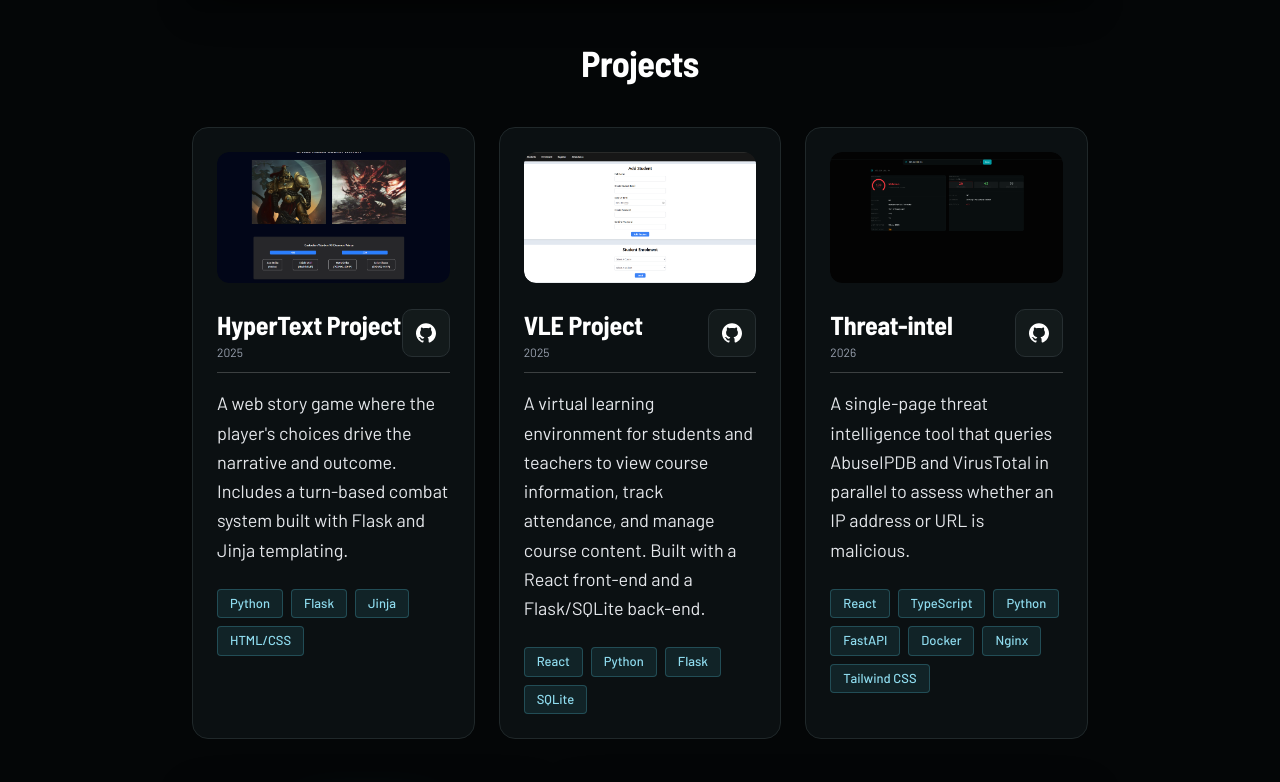
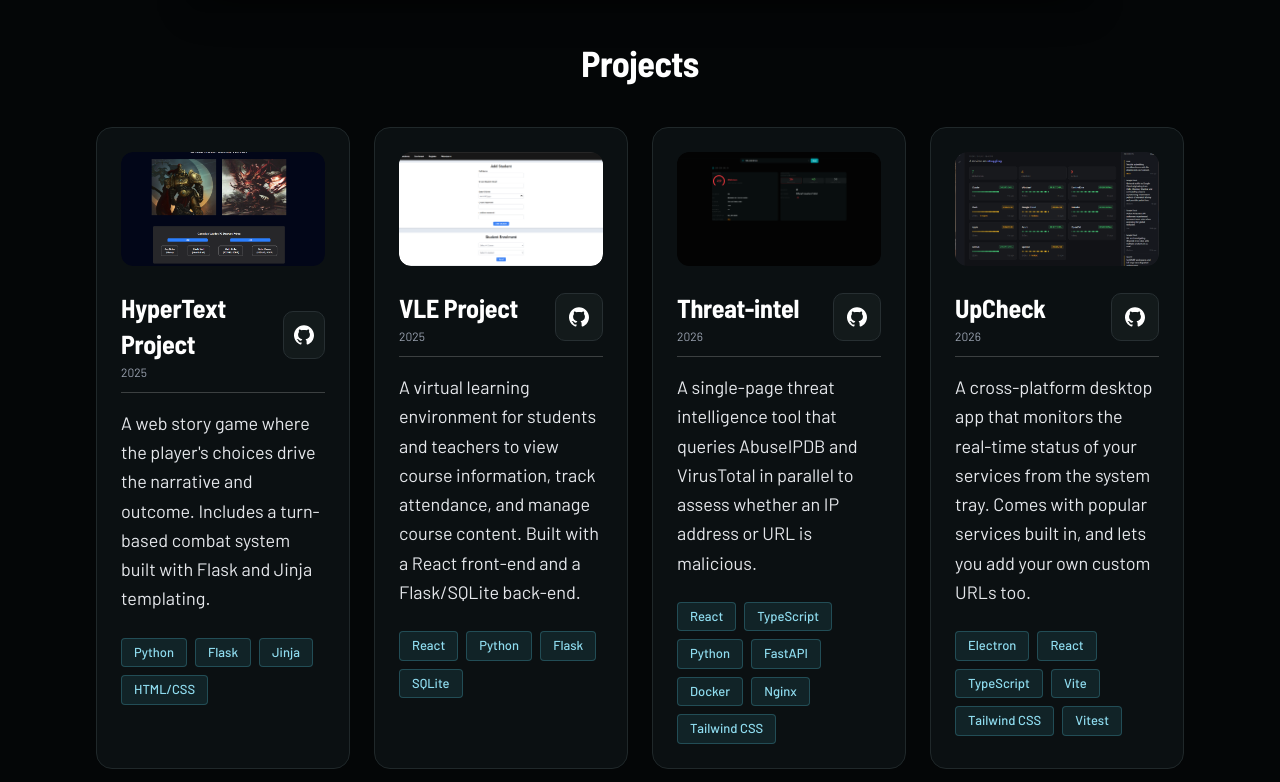
Before and after one commit to thomas-stk/thomas-stk.github.io, a React (Create React App) app: page / in a window 1280 px wide. Shown: the part 1088-1870 px from the top of the page. Built offline with nearby package versions, Linux system fonts and the light colour scheme.

Commit message:
Add UpCheck project and fix projects grid layout

```diff
--- a/src/App.js
+++ b/src/App.js
@@ -209,7 +209,7 @@ function App() {
         </div>
 
         {/* Projects Section */}
-        <div className='flex flex-col mt-6 w-[95%] max-w-full mx-auto lg:w-[70%]' id='Projects'>
+        <div className='flex flex-col mt-6 w-[95%] max-w-full mx-auto lg:w-[85%]' id='Projects'>
           <div className='flex items-center justify-center mb-8 reveal'>
             <h2 className='font-display font-bold text-[clamp(1.5rem,2.5vw+0.75rem,2.25rem)] leading-[1.1] tracking-[-0.015em] text-white text-balance pb-3'>
               Projects
@@ -217,9 +217,9 @@ function App() {
           </div>
 
           {/* Projects Grid */}
-          <div className='flex flex-col lg:flex-row justify-center items-center lg:items-stretch gap-6'>
+          <div className='grid grid-cols-1 md:grid-cols-2 xl:grid-cols-4 gap-6'>
             {/* HyperText Project */}
-            <div className='flex flex-col w-full md:w-3/4 lg:w-1/3 rounded-2xl projectBg p-6 shadow-premium-hover hover-lift transition-smooth-slow reveal'>
+            <div className='flex flex-col w-full rounded-2xl projectBg p-6 shadow-premium-hover hover-lift transition-smooth-slow reveal'>
               <div className='flex flex-col gap-6'>
                 {/* Project Image */}
                 <div className='image-overlay rounded-xl overflow-hidden'>
@@ -267,7 +267,7 @@ function App() {
             </div>
 
             {/* VLE Project */}
-            <div className='flex flex-col w-full md:w-3/4 lg:w-1/3 rounded-2xl projectBg p-6 shadow-premium-hover hover-lift transition-smooth-slow reveal reveal-delay-1'>
+            <div className='flex flex-col w-full rounded-2xl projectBg p-6 shadow-premium-hover hover-lift transition-smooth-slow reveal reveal-delay-1'>
               <div className='flex flex-col gap-6'>
                 {/* Project Image */}
                 <div className='image-overlay rounded-xl overflow-hidden'>
@@ -315,7 +315,7 @@ function App() {
             </div>
 
             {/* Threat-intel Project */}
-            <div className='flex flex-col w-full md:w-3/4 lg:w-1/3 rounded-2xl projectBg p-6 shadow-premium-hover hover-lift transition-smooth-slow reveal reveal-delay-2'>
+            <div className='flex flex-col w-full rounded-2xl projectBg p-6 shadow-premium-hover hover-lift transition-smooth-slow reveal reveal-delay-2'>
               <div className='flex flex-col gap-6'>
                 {/* Project Image */}
                 <div className='image-overlay rounded-xl overflow-hidden'>
@@ -336,8 +336,8 @@ function App() {
                       <span className='text-xs text-gray-400 mt-0.5'>2026</span>
                     </div>
                     <a
-                      href='https://github.com/thomas-stk/Threat-intel'
-                      aria-label="View Threat-intel Project source code on GitHub"
+                      href='https://github.com/thomas-stk/threat-intel'
+                      aria-label='View Threat-intel source code on GitHub'
                       rel='noopener noreferrer'
                       target='_blank'
                       className='social-link w-10 h-10'
@@ -360,6 +360,56 @@ function App() {
                     <span className='tech-badge'>Docker</span>
                     <span className='tech-badge'>Nginx</span>
                     <span className='tech-badge'>Tailwind CSS</span>
+                  </div>
+                </div>
+              </div>
+            </div>
+
+            {/* UpCheck Project */}
+            <div className='flex flex-col w-full rounded-2xl projectBg p-6 shadow-premium-hover hover-lift transition-smooth-slow reveal reveal-delay-3'>
+              <div className='flex flex-col gap-6'>
+                {/* Project Image */}
+                <div className='image-overlay rounded-xl overflow-hidden'>
+                  <img
+                    src='/Icons/upcheck.png'
+                    alt='Screenshot of UpCheck desktop app'
+                    className='w-full aspect-video object-cover bg-black/50 rounded-xl'
+                    loading='lazy'
+                  />
+                </div>
+
+                {/* Project Info */}
+                <div className='flex flex-col gap-4'>
+                  {/* Title and GitHub */}
+                  <div className='flex flex-row items-center justify-between border-b border-white/20 pb-3'>
+                    <div className='flex flex-col'>
+                      <h3 className='font-display font-bold text-[clamp(1.25rem,2vw+0.5rem,1.625rem)] leading-snug tracking-[-0.01em] text-white'>UpCheck</h3>
+                      <span className='text-xs text-gray-400 mt-0.5'>2026</span>
+                    </div>
+                    <a
+                      href='https://github.com/thomas-stk/upcheck'
+                      aria-label='View UpCheck source code on GitHub'
+                      rel='noopener noreferrer'
+                      target='_blank'
+                      className='social-link w-10 h-10'
+                    >
+                      <GitHubIcon />
+                    </a>
+                  </div>
+
+                  {/* Description */}
+                  <p className='text-gray-200 text-base sm:text-lg leading-relaxed'>
+                    A cross-platform desktop app that monitors the real-time status of your services from the system tray. Comes with popular services built in, and lets you add your own custom URLs too.
+                  </p>
+
+                  {/* Technology Badges */}
+                  <div className='flex flex-wrap gap-2 mt-2'>
+                    <span className='tech-badge'>Electron</span>
+                    <span className='tech-badge'>React</span>
+                    <span className='tech-badge'>TypeScript</span>
+                    <span className='tech-badge'>Vite</span>
+                    <span className='tech-badge'>Tailwind CSS</span>
+                    <span className='tech-badge'>Vitest</span>
                   </div>
                 </div>
               </div>
```
Also changed, not shown: public/Icons/upcheck.png (added).
